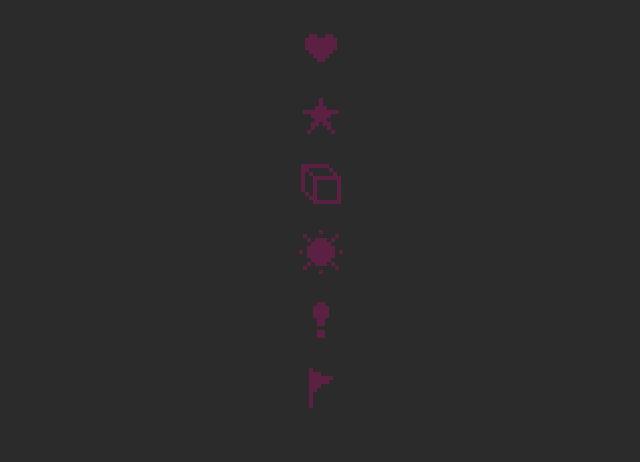
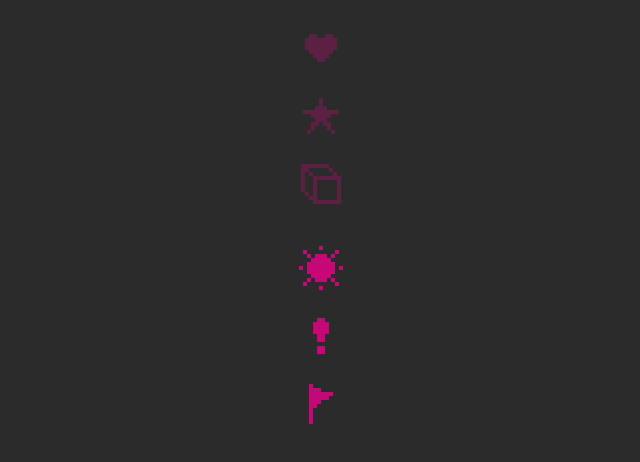
Before and after one commit to joeunchung/Joeun, a plain HTML site: page HoverTabs_Images/index.html in a window 1280 px wide. Shown: the whole page, without its empty margins (339-979 px from the left). Drawn offline with Linux system fonts and the light colour scheme.

Commit message:
opposite buttons

```diff
--- a/HoverTabs_Images/index.html
+++ b/HoverTabs_Images/index.html
@@ -15,12 +15,18 @@
   <li> <a href="#"> <img src="img/heart.png" alt="Heart Button" /> </a> </li>
   <li> <a href="#"> <img src="img/star.png" alt="Star Button" /> </a> </li>
   <li> <a href="#"> <img src="img/cube.png" alt="Cube Button" /> </a> </li>
+</ul>
+
+<ul id = "navigation-logos-opposite" >
+
   <li> <a href="#"> <img src="img/day.png" alt="Day Button" /> </a> </li>
   <li> <a href="#"> <img src="img/alert.png" alt="Alert Button" /> </a> </li>
   <li> <a href="#"> <img src="img/flag.png" alt="Flag Button" /> </a> </li>
 
 </ul>
 
+
+
 </nav>
 
 </body>
--- a/HoverTabs_Images/style.css
+++ b/HoverTabs_Images/style.css
@@ -27,4 +27,38 @@ transition: opacity .2s ease-in-out;
 #navigation-logos a:focus img {
   opacity: .8;
 
+  position: relative;
+  left: 20px;
 }
+
+
+
+/* last 3 opposite buttons below */
+
+#navigation-logos-opposite {
+  text-align: center;
+  list-style-type: none;
+}
+
+#navigation-logos-opposite li {
+
+  display: block;
+}
+
+#navigation-logos-opposite a img {
+  opacity: .8;
+
+-webkit-transition: opacity .2s ease-in-out;
+-moz-webkit-transition: opacity .2s ease-in-out;
+-o-webkit-transition: opacity .2s ease-in-out;
+transition: opacity .2s ease-in-out;
+
+}
+
+#navigation-logos-opposite a:hover img,
+#navigation-logos-opposite a:focus img {
+  opacity: .25;
+
+  position: relative;
+  right: 20px;
+}
```
